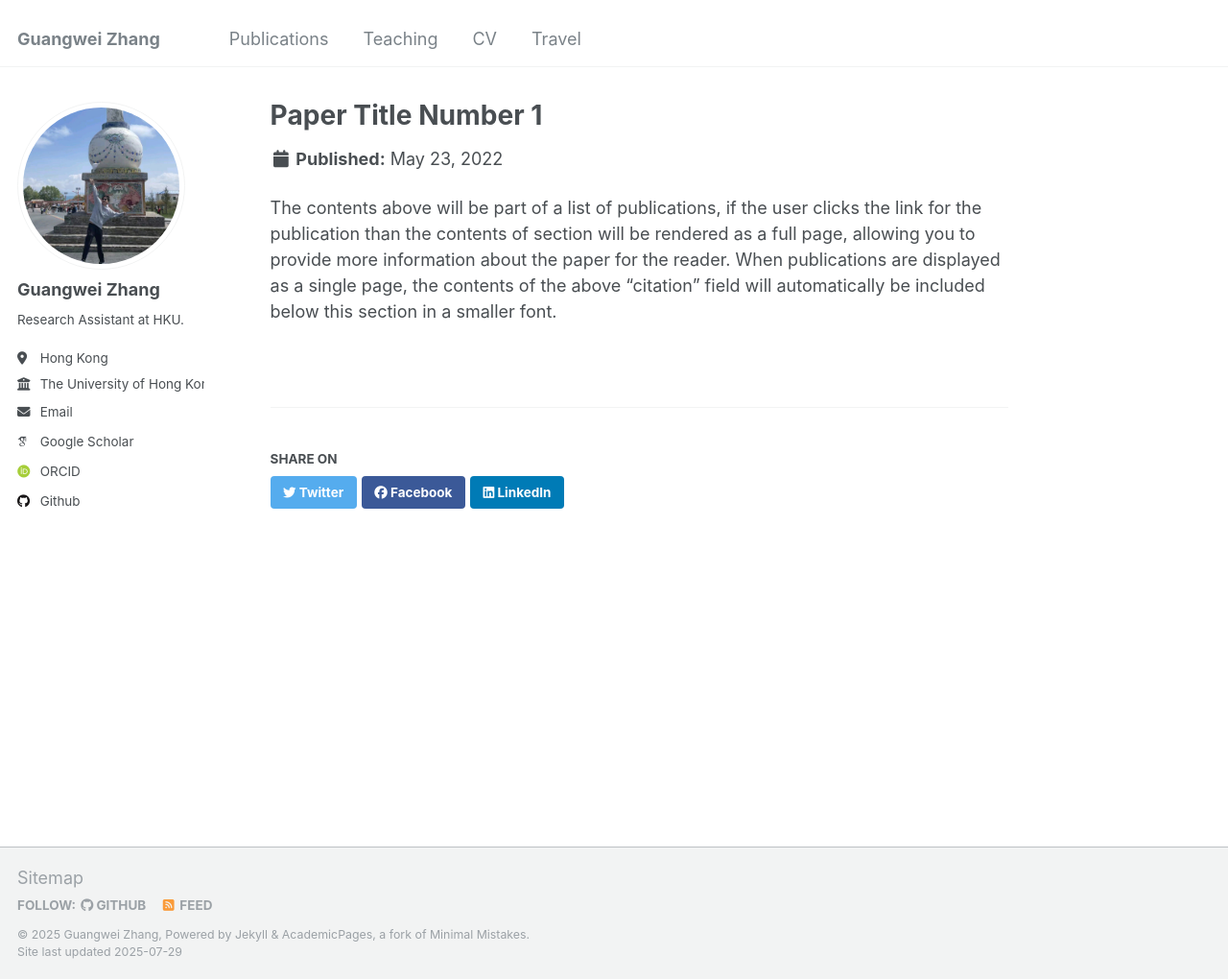
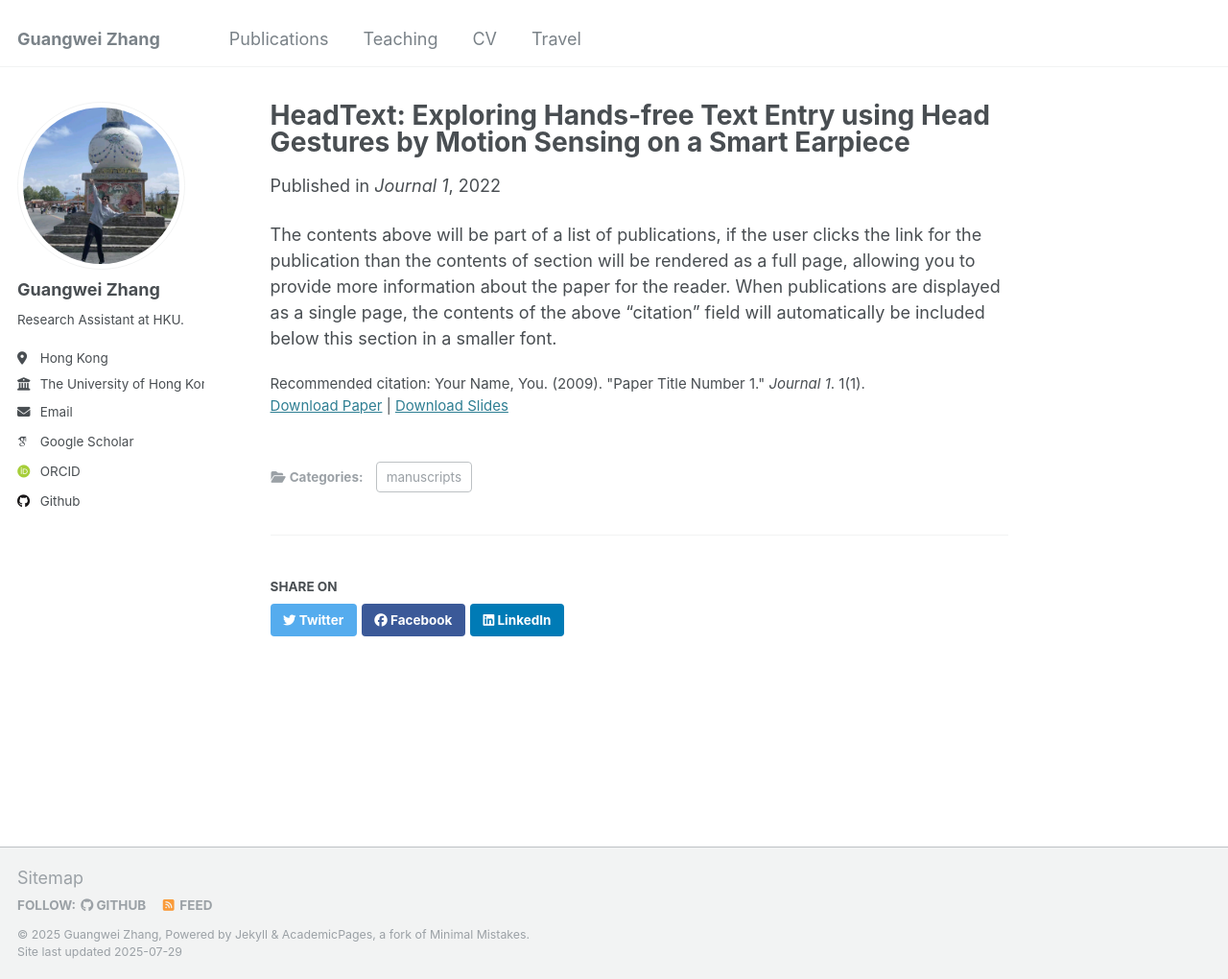
Before and after one commit to changhu73/changhu73.github.io, a Jekyll site: the page built from _publications/2022-5-23-paper-title-number-1.md, in a window 1280 px wide and 1020 px high. Shown: the whole window at 96% size. Built offline with Jekyll 4.4.1, drawn with Linux system fonts in a browser that asks for light colours; some web fonts are replaced; some of the changed lines change nothing that is shown.

Commit message:
Revert "delete pub"
This reverts commit 00bee088b71b7629d6df9f049e1c80e81a3a9eb4.

```diff
--- a/_publications/2022-5-23-paper-title-number-1.md
+++ b/_publications/2022-5-23-paper-title-number-1.md
@@ -1,14 +1,14 @@
 ---
-# title: "HeadText: Exploring Hands-free Text Entry using Head Gestures by Motion Sensing on a Smart Earpiece"
-# collection: publications
-# category: manuscripts
-# permalink: /publication/2009-10-01-paper-title-number-1
-# excerpt: 'This paper is about the number 1. The number 2 is left for future work.'
-# date: 2022-5-23
-# venue: 'Journal 1'
-# slidesurl: 'https://arxiv.org/abs/2205.09978'
-# paperurl: 'https://arxiv.org/pdf/2205.09978'
-# citation: 'Your Name, You. (2009). &quot;Paper Title Number 1.&quot; <i>Journal 1</i>. 1(1).'
+title: "HeadText: Exploring Hands-free Text Entry using Head Gestures by Motion Sensing on a Smart Earpiece"
+collection: publications
+category: manuscripts
+permalink: /publication/2009-10-01-paper-title-number-1
+excerpt: 'This paper is about the number 1. The number 2 is left for future work.'
+date: 2022-5-23
+venue: 'Journal 1'
+slidesurl: 'https://arxiv.org/abs/2205.09978'
+paperurl: 'https://arxiv.org/pdf/2205.09978'
+citation: 'Your Name, You. (2009). &quot;Paper Title Number 1.&quot; <i>Journal 1</i>. 1(1).'
 ---
 
 The contents above will be part of a list of publications, if the user clicks the link for the publication than the contents of section will be rendered as a full page, allowing you to provide more information about the paper for the reader. When publications are displayed as a single page, the contents of the above "citation" field will automatically be included below this section in a smaller font.
```
Also changed, not shown: _pages/cv.md (+1 -0 lines).
